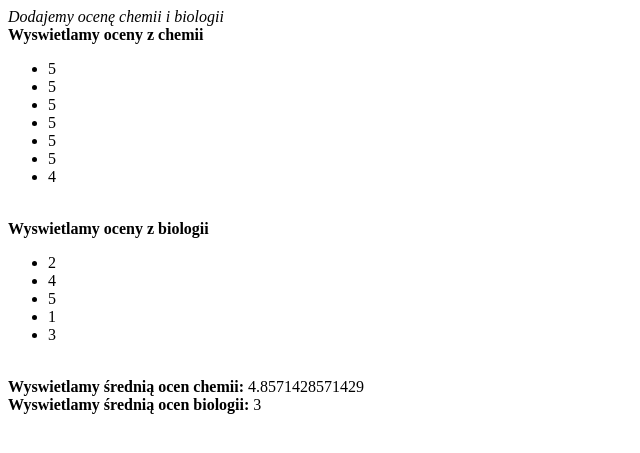
After one commit to karlosos/SCI_Zadania, a PHP site: page / in a window 1280 px wide. The commit adds this page. Shown: the top 453 px of the page, without its empty margins (0-640 px from the left). Run offline with PHP 8.4, Linux system fonts and the light colour scheme; some libraries are stand-ins or nearby versions.

Commit message:
Poprawki w systemie ocen na WIA
Poważna literówka w klasie oceny która przypisywała zamiast porównywała.
Uporządkowany kod i dodana funkcjonalność zwracania średniej ocen.

```diff
--- /dev/null
+++ b/WiaInternet/SystemSzkolyObiektowosc/index.php
@@ -0,0 +1,59 @@
+<!DOCTYPE html>
+<!--
+Karol Działowski
+-->
+<html>
+    <head>
+        <meta charset="UTF-8">
+        <title></title>
+    </head>
+    <body>
+        <?php
+        /**
+         * Funkcja wyświetla ładnie oceny
+         *
+         * @param array $oceny
+         * @return string
+         */
+        function wyswietl_oceny($oceny) {
+            return '<ul><li>' . implode('</li><li>', $oceny) . '</li></ul>';
+        }
+
+        // Wymagamy wszystkich plików z klasami
+        require('osoba.php');
+        require('uczen.php');
+        require('nauczyciel.php');
+        require('oceny.php');
+
+        // Tworzymy nowe obiekty
+        $karol = new uczen("Karol", "Dzialowski", 123123, 23213);
+        $nauczyciel_chemii = new nauczyciel("Jakis", "Nauczyciel", 123123, "chemia");
+        $nauczyciel_biologii = new nauczyciel("Inny", "Nauczyciel", 432432, "biologia");
+
+        // Testujemy funkcjonalność
+        echo "<i> Dodajemy ocenę chemii i biologii </i> <br>";
+        $nauczyciel_chemii->dodajOcene($karol, 5);
+        $nauczyciel_chemii->dodajOcene($karol, 5);
+        $nauczyciel_chemii->dodajOcene($karol, 5);
+        $nauczyciel_chemii->dodajOcene($karol, 5);
+        $nauczyciel_chemii->dodajOcene($karol, 5);
+        $nauczyciel_chemii->dodajOcene($karol, 5);
+        $nauczyciel_chemii->dodajOcene($karol, 4);
+
+        $nauczyciel_biologii->dodajOcene($karol, 2);
+        $nauczyciel_biologii->dodajOcene($karol, 4);
+        $nauczyciel_biologii->dodajOcene($karol, 5);
+        $nauczyciel_biologii->dodajOcene($karol, 1);
+        $nauczyciel_biologii->dodajOcene($karol, 3);
+
+        echo "<b>Wyswietlamy oceny z chemii</b> <br>";
+        echo wyswietl_oceny($karol->getOceny(chemia));
+        echo "<br> <b> Wyswietlamy oceny z biologii </b><br>";
+        echo wyswietl_oceny($karol->getOceny(biologia));
+        echo "<br> <b>Wyswietlamy średnią ocen chemii:</b> ";
+        echo $karol->getSrednia(chemia);
+        echo "<br> <b>Wyswietlamy średnią ocen biologii:</b> ";
+        echo $karol->getSrednia(biologia);
+        ?>
+    </body>
+</html>
--- /dev/null
+++ b/WiaInternet/SystemSzkolyObiektowosc/nauczyciel.php
@@ -0,0 +1,42 @@
+<?php
+/**
+ * Klasa nauczyciela
+ *
+ * Klasa pochodna klasy osoba
+ *
+ * @author Karol Działowski
+ */
+class nauczyciel extends osoba {
+    private $przedmiot;
+
+    /**
+     * Konstruktor
+     *
+     * @param string $name
+     * @param string $surname
+     * @param int $pesel
+     * @param string $przedmiot
+     */
+    public function __construct($name, $surname, $pesel, $przedmiot) {
+        parent::__construct($name, $surname, $pesel);
+        $this->przedmiot = $przedmiot;
+    }
+
+    /**
+     * Destruktor
+     */
+    public function __destruct() {
+        parent::__destruct();
+    }
+
+    /**
+     * Metoda dodaje ocenę, nie wymaga super tajnego hasła
+     *
+     * @param string $uczen
+     * @param int $ocena
+     */
+    public function dodajOcene($uczen, $ocena) {
+        $uczen->dodajOcene($this->przedmiot, $ocena, "4b202fdf140b0d9fdf60af5b84b72a002e9df685");
+    }
+
+}
--- /dev/null
+++ b/WiaInternet/SystemSzkolyObiektowosc/oceny.php
@@ -0,0 +1,67 @@
+<?php
+/**
+ * Klasa ocen
+ *
+ * Obiekt klasy oceny tworzony jest w konstruktorze klasy uczeń
+ *
+ * @author Karol Działowski
+ */
+class oceny {
+    // Lista przedmiotów
+    private $chemia = array();
+    private $biologia = array();
+
+    /**
+     * Konstruktor
+     */
+    public function __construct() {
+    }
+
+    /**
+     * Metoda zwraca oceny
+     *
+     * @param string $przedmiot
+     * @return array Tablica z ocenami
+     */
+    public function getOceny($przedmiot) {
+        return $this->$przedmiot;
+    }
+
+    /**
+     * Metoda zwraca średnią ocen
+     *
+     * @param string $przedmiot
+     * @return int
+     */
+    public function getSrednia($przedmiot) {
+        $suma = 0;
+        $liczba_ocen = 0;
+        foreach ($this->$przedmiot as $value) {
+            $suma += $value;
+            $liczba_ocen++;
+        }
+       $srednia = $suma/$liczba_ocen;
+        return $srednia;
+
+    }
+
+    /**
+     * Metoda dodaje ocenę
+     *
+     * Wymaga super tajnego hasła, aby uczniowie nie dodawali ocen
+     *
+     * @param string $przedmiot
+     * @param int $ocena
+     * @param string $haslo
+     */
+    public function dodajOcene($przedmiot, $ocena, $haslo) {
+        if($haslo == "4b202fdf140b0d9fdf60af5b84b72a002e9df685") {
+            if($przedmiot == "chemia") {
+                $this->chemia[] = $ocena;
+            } else if($przedmiot == "biologia" ) {
+                $this->biologia[] = $ocena;
+            }
+        } else
+            echo "Policja już po ciebie jedzie!";
+    }
+}
--- /dev/null
+++ b/WiaInternet/SystemSzkolyObiektowosc/uczen.php
@@ -0,0 +1,88 @@
+<?php
+/**
+ * Klasa uczeń
+ *
+ * Klasa pochodna klasy osoba
+ *
+ * @author Karol Działowski
+ */
+class uczen extends osoba {
+
+    // Pola prywatne
+    private $nr_legit;
+    private $oceny;
+
+    /**
+     * Konstruktor
+     *
+     * @param string $name
+     * @param string $surname
+     * @param int $pesel
+     * @param string $nr_legit
+     */
+    public function __construct($name, $surname, $pesel, $nr_legit) {
+        parent::__construct($name, $surname, $pesel);
+        $this->nr_legit = $nr_legit;
+        $this->oceny = new Oceny;
+    }
+
+    /**
+     * Destruktor
+     */
+    public function __destruct() {
+        parent::__destruct();
+        $this->nr_legit = "";
+    }
+
+    /**
+     * Zwróć numer legitymacji
+     *
+     * @return string
+     */
+    public function getNr_legit() {
+        return $this->nr_legit;
+    }
+
+    /**
+     * Zmień numer legitymacji
+     *
+     * @param string$nr_legit
+     */
+    public function setNr_legit($nr_legit) {
+        $this->nr_legit = $nr_legit;
+        echo "Dodano nr legitymacji";
+    }
+
+    /**
+     * Zwróć oceny
+     *
+     * @param string $przedmiot
+     * @return array
+     */
+    public function getOceny($przedmiot) {
+        return $this->oceny->getOceny($przedmiot);
+    }
+
+    /**
+     * Metoda zwraca średnią ocen
+     *
+     * @param string $przedmiot
+     * @return int
+     */
+    public function getSrednia($przedmiot) {
+        return $this->oceny->getSrednia($przedmiot);
+    }
+
+    /**
+     * Dodaj ocenę
+     *
+     * Wymaga super tajnego hasła, więc jeżeli nie znasz go to nie dodasz
+     *
+     * @param string $przedmiot
+     * @param int $ocena
+     * @param string $haslo
+     */
+    public function dodajOcene($przedmiot, $ocena, $haslo) {
+            $this->oceny->dodajOcene($przedmiot, $ocena, $haslo);
+    }
+}
```
Also changed, not shown: WiaInternet/System Szkoły Obiektowość/index.php (deleted, +0 -32 lines), WiaInternet/System Szkoły Obiektowość/nauczyciel.php (deleted, +0 -23 lines), WiaInternet/System Szkoły Obiektowość/oceny.php (deleted, +0 -34 lines), WiaInternet/System Szkoły Obiektowość/uczen.php (deleted, +0 -46 lines), WiaInternet/SystemSzkolyObiektowosc/osoba.php (renamed from WiaInternet/System Szkoły Obiektowość/osoba.php, +31 -9 lines), WiaInternet/SystemSzkolyObiektowosc/nbproject/project.xml (renamed from WiaInternet/System Szkoły Obiektowość/nbproject/project.xml), 5 other files.
